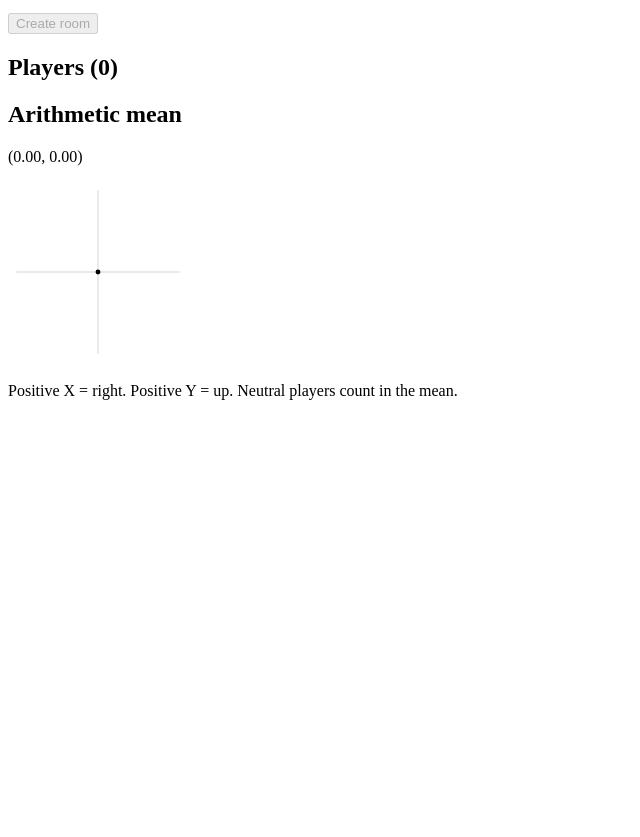
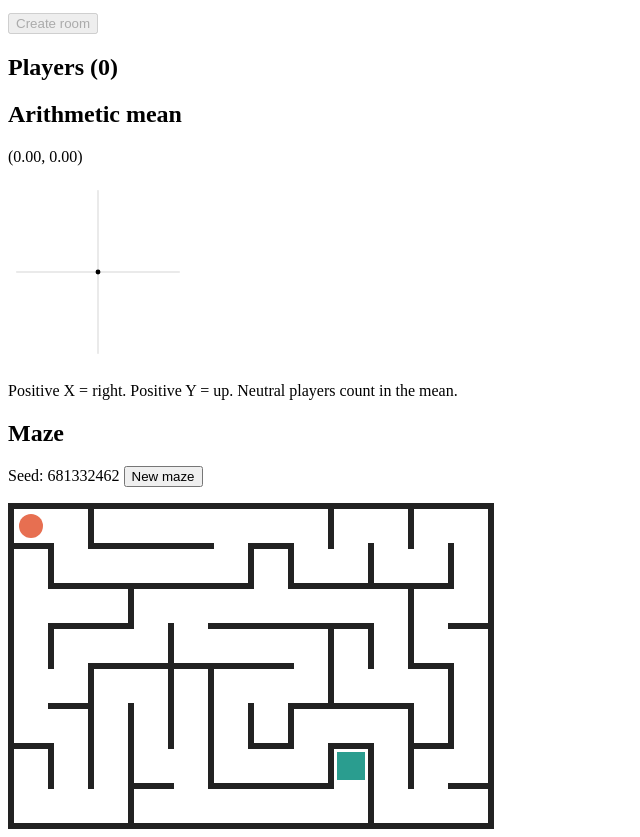
Before and after one commit to AishaFathalla/tilted, a website built with Vite: page apps/host/index.html in a window 1280 px wide. Shown: the part 101-938 px from the top of the page, without its empty margins (0-640 px from the left). Before the commit the page ends 800 px from the top, so only its background shows below. Built offline with nearby package versions, Linux system fonts and the light colour scheme; no server answers.

Commit message:
Rendering maze on website

```diff
--- /dev/null
+++ b/apps/host/draw.ts
@@ -0,0 +1,35 @@
+import { cellCenter, wallRects, type Maze } from "./maze";
+
+// World units; physics should reuse these so drawn walls match collision walls.
+export const CELL_SIZE = 40;
+export const WALL_THICKNESS = 6;
+export const BALL_RADIUS = CELL_SIZE * 0.3;
+
+/** Draws walls, goal, and the ball at the start cell. Canvas CSS should set max-width: 100%; height: auto to shrink on narrow screens. */
+export function drawMaze(canvas: HTMLCanvasElement, maze: Maze) {
+  // Outer walls stick out WALL_THICKNESS / 2 past the maze, so pad the canvas by that on each side.
+  const width = maze.cols * CELL_SIZE + WALL_THICKNESS;
+  const height = maze.rows * CELL_SIZE + WALL_THICKNESS;
+  const ratio = window.devicePixelRatio || 1;
+  canvas.width = Math.round(width * ratio);
+  canvas.height = Math.round(height * ratio);
+  canvas.style.width = `${width}px`; // CSS size in world units, not device pixels
+  const context = canvas.getContext("2d")!;
+  context.setTransform(ratio, 0, 0, ratio, (WALL_THICKNESS / 2) * ratio, (WALL_THICKNESS / 2) * ratio);
+  context.clearRect(-WALL_THICKNESS / 2, -WALL_THICKNESS / 2, width, height);
+
+  const goal = cellCenter(maze.goal, CELL_SIZE);
+  context.fillStyle = "#2a9d8f";
+  context.fillRect(goal.x - CELL_SIZE * 0.35, goal.y - CELL_SIZE * 0.35, CELL_SIZE * 0.7, CELL_SIZE * 0.7);
+
+  context.fillStyle = "#222";
+  for (const wall of wallRects(maze, CELL_SIZE, WALL_THICKNESS)) {
+    context.fillRect(wall.x - wall.width / 2, wall.y - wall.height / 2, wall.width, wall.height);
+  }
+
+  const ball = cellCenter(maze.start, CELL_SIZE);
+  context.fillStyle = "#e76f51";
+  context.beginPath();
+  context.arc(ball.x, ball.y, BALL_RADIUS, 0, Math.PI * 2);
+  context.fill();
+}
--- a/apps/host/index.html
+++ b/apps/host/index.html
@@ -12,6 +12,9 @@
   <p id="mean">(0.00, 0.00)</p>
   <svg id="mean-arrow" viewBox="-110 -110 220 220" width="180" height="180" aria-label="Mean vector"></svg>
   <p>Positive X = right. Positive Y = up. Neutral players count in the mean.</p>
+  <h2>Maze</h2>
+  <p>Seed: <span id="maze-seed"></span> <button id="new-maze">New maze</button></p>
+  <canvas id="maze" aria-label="Maze" style="display: block; max-width: 100%; height: auto"></canvas>
   <script type="module" src="./main.ts"></script>
 </body>
 </html>
--- a/apps/host/main.ts
+++ b/apps/host/main.ts
@@ -1,4 +1,6 @@
 import type { ServerMessage, Vector } from "../../shared/protocol";
+import { drawMaze } from "./draw";
+import { generateMaze } from "./maze";
 
 const status = document.querySelector<HTMLParagraphElement>("#status")!;
 const create = document.querySelector<HTMLButtonElement>("#create")!;
@@ -39,6 +41,16 @@ function render() {
   drawArrow(meanArrow, value);
 }
 render();
+const mazeCanvas = document.querySelector<HTMLCanvasElement>("#maze")!;
+const mazeSeed = document.querySelector<HTMLSpanElement>("#maze-seed")!;
+const newMaze = document.querySelector<HTMLButtonElement>("#new-maze")!;
+function showNewMaze() {
+  const maze = generateMaze(12, 8, Math.floor(Math.random() * 2 ** 32));
+  mazeSeed.textContent = String(maze.seed);
+  drawMaze(mazeCanvas, maze);
+}
+newMaze.onclick = showNewMaze;
+showNewMaze();
 const socket = new WebSocket(`${location.protocol === "https:" ? "wss" : "ws"}://${location.host}/ws`);
 let created = false;
 socket.onopen = () => { status.textContent = "Connected. Create a room."; create.disabled = false; };
```
